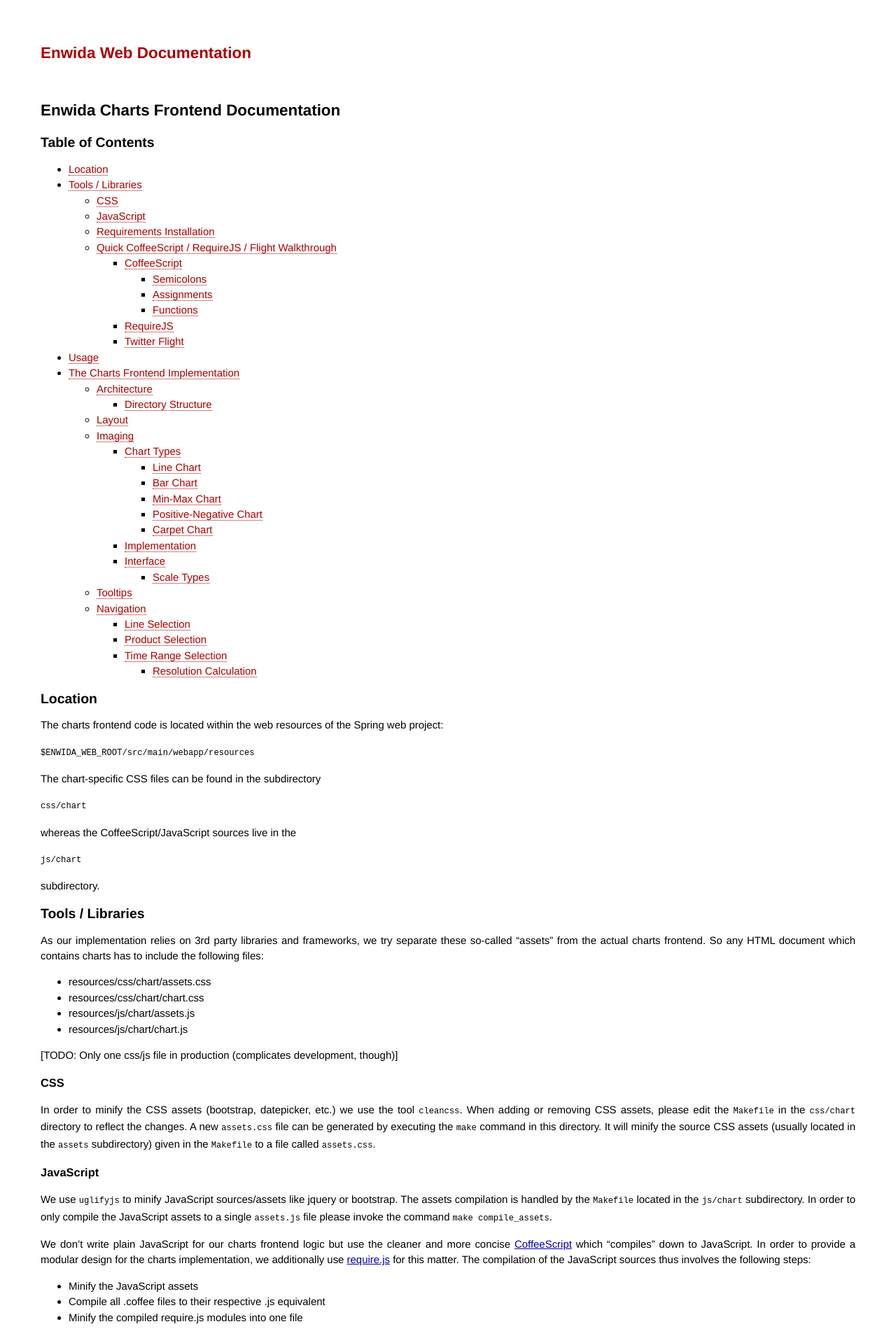
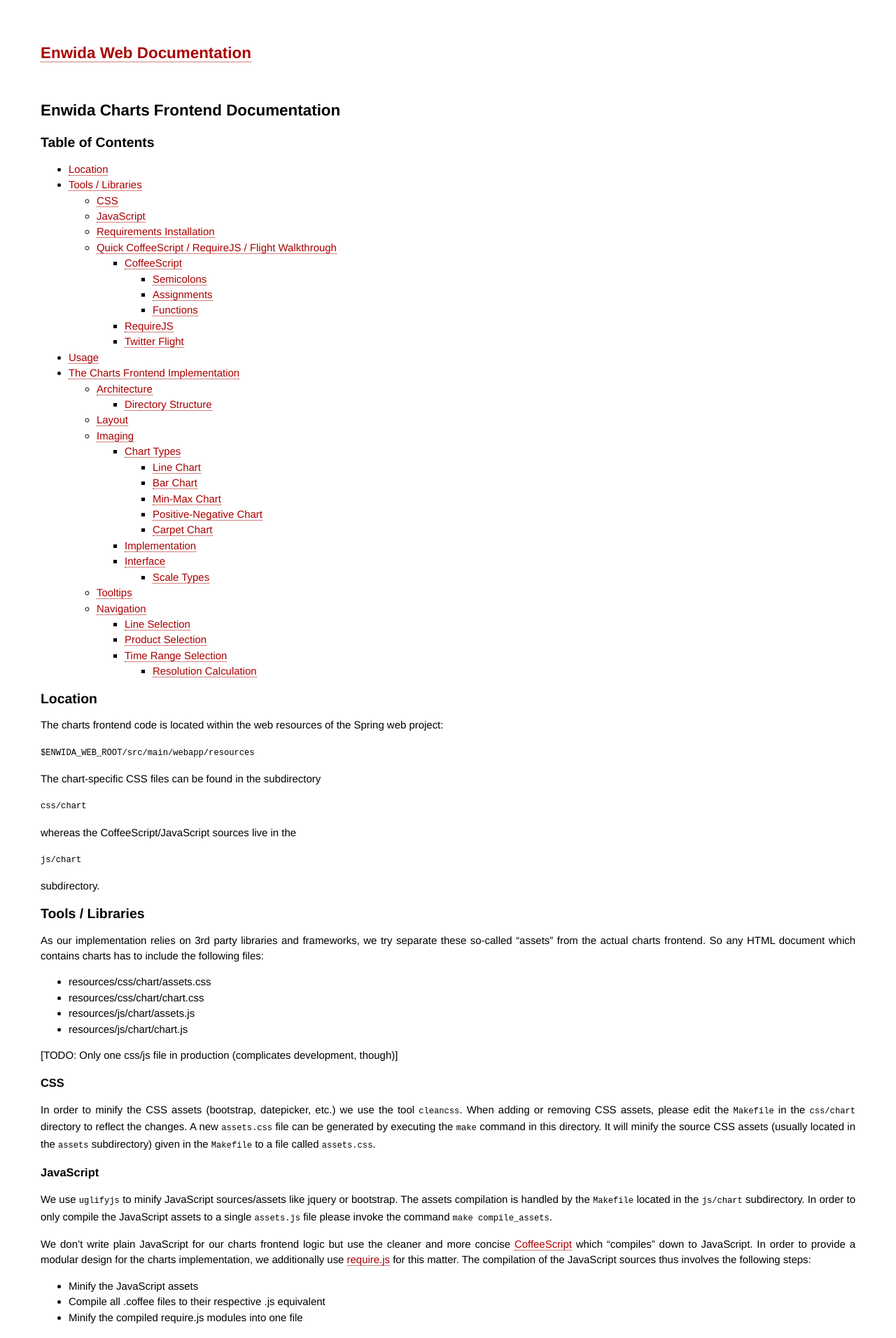
Before and after one commit to enwida/idpRepo, a Jekyll site: the page built from frontend.md, in a window 1280 px wide. Shown: the top 1912 px of the page at 70% size. Built offline with Jekyll 4.4.1, drawn with Linux system fonts in a browser that asks for light colours; Markdown is read by kramdown in place of the engine named in the settings.

Commit message:
Set global style for links

```diff
--- a/css/main.css
+++ b/css/main.css
@@ -28,10 +28,6 @@ h6 { font-size: 100%; }
 
 h1 { margin-bottom: 1em; }
 p { margin: 1em 0; }
-
-a         { color: #00a; }
-a:hover   { color: #000; }
-a:visited { color: #a0a; }
 
 table {
   font-size: inherit;
@@ -180,6 +176,15 @@ ul.posts span {
 
 #home li a {
   font-size: 22px;
+}
+
+a {
   color: #aa0000;
   text-decoration: none;
+  border-bottom: 1px dotted #aa0000;
 }
+
+a:hover {
+  color: #dd0000;
+  border-bottom: none;
+}
--- a/css/toc.css
+++ /dev/null
@@ -1,10 +0,0 @@
-.toc li a {
-  color: #aa0000;
-  text-decoration: none;
-  border-bottom: 1px dotted #aa0000;
-}
-
-.toc li a:hover {
-  color: #dd0000;
-  border-bottom: none;
-}
```
